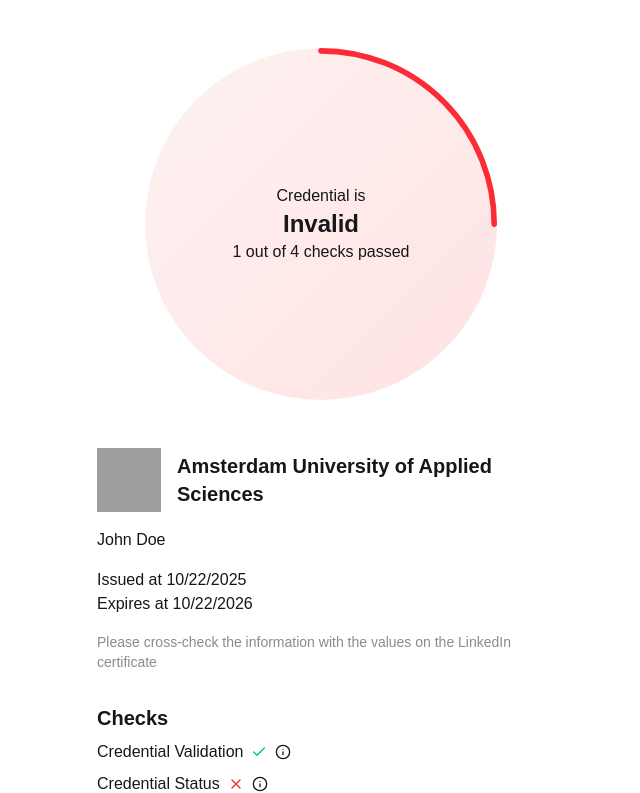
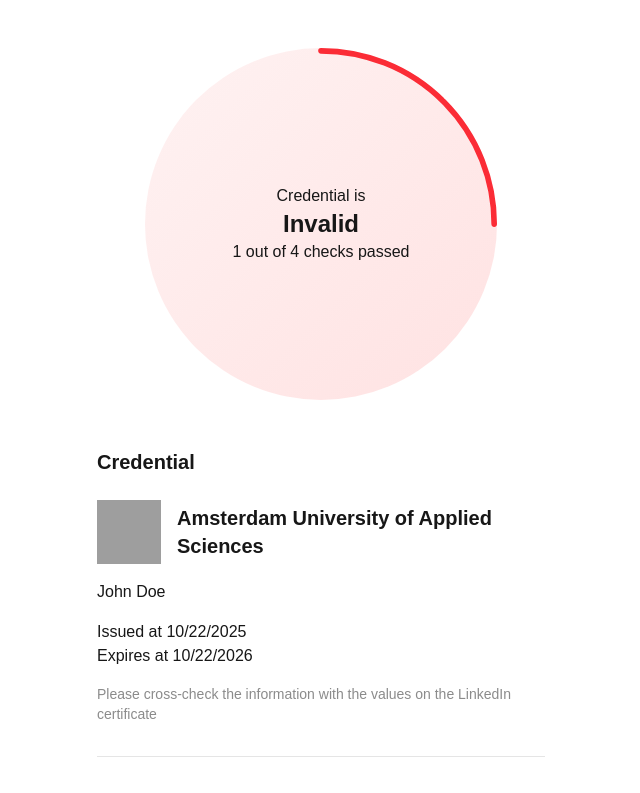
Before and after one commit to Yummygum/iot-identity-app, a Next.js app: page /verify in a window 1280 px wide. Shown: the top 793 px of the page, without its empty margins (319-959 px from the left). Built offline with nearby package versions, Linux system fonts and the light colour scheme; grey boxes are pictures that could not be loaded.

Commit message:
feat(VerificationPage): Add landmarks to HTML

```diff
--- a/src/app/layout.tsx
+++ b/src/app/layout.tsx
@@ -23,7 +23,7 @@
   return (
     <html lang="en">
       <body className={`${inter.variable} font-sans antialiased`}>
-        {children}
+        <main>{children}</main>
       </body>
     </html>
   )
--- a/src/app/verify/page.tsx
+++ b/src/app/verify/page.tsx
@@ -1,10 +1,10 @@
-import SectionVerification from '@/components/organisms/SectionVerification/SectionVerification'
+import VerificationDashboard from '@/components/organisms/VerificationDashboard/VerificationDashboard'
 
 const Verify = () => {
   return (
-    <div>
-      <SectionVerification />
-    </div>
+    <>
+      <VerificationDashboard />
+    </>
   )
 }
 
--- a/src/components/atoms/VerificationCheck.tsx
+++ b/src/components/molecules/VerificationCheck/VerificationCheck.tsx
@@ -1,7 +1,7 @@
 import { Check, Info, X } from 'lucide-react'
 import { useState } from 'react'
 
-import Popup from '@/components/molecules/Popup/Popup'
+import Popup from '@/components/organisms/Popup/Popup'
 
 interface IVerificationCheckProps {
   check: {
@@ -33,14 +33,14 @@
           <X className="text-red-500" height={16} width={16} />
         )}
         {check.description && (
-          <button onClick={openPopup}>
+          <button aria-label="More info" onClick={openPopup}>
             <Info className="mr-0 ml-auto" height={16} width={16} />
           </button>
         )}
       </div>
       {check.status === 'failed' && (
         <p className="text-sm text-red-600">
-          {check.error ?? 'Unknown error occurred.'}
+          {check.error ?? 'Unknown status.'}
         </p>
       )}
 
--- a/src/components/molecules/CredentialOverview/CredentialOverview.tsx
+++ b/src/components/organisms/CredentialOverview/SectionCredentialOverview.tsx
@@ -1,17 +1,22 @@
 import { TVerificationResult } from '@/lib/schemas/verificationResultSchema'
 
-interface ICredentialOverviewProps {
+interface ISectionCredentialOverviewProps {
   isLoading?: boolean
   data: TVerificationResult['credential']
 }
 
-const CredentialOverview = ({ data, isLoading }: ICredentialOverviewProps) => {
+const SectionCredentialOverview = ({
+  data,
+  isLoading
+}: ISectionCredentialOverviewProps) => {
   if (isLoading || !data) {
     return null
   }
 
   return (
-    <div className="my-8 flex flex-col gap-4">
+    <section className="flex flex-col gap-4 border-b border-black/10 py-8">
+      <h2 className="mb-2 text-xl font-semibold">Credential</h2>
+
       <div className="flex items-center gap-4 text-xl">
         <img
           alt=""
@@ -32,8 +37,8 @@
         Please cross-check the information with the values on the LinkedIn
         certificate
       </p>
-    </div>
+    </section>
   )
 }
 
-export default CredentialOverview
+export default SectionCredentialOverview
--- a/src/components/molecules/Popup/Popup.tsx
+++ b/src/components/organisms/Popup/Popup.tsx
@@ -16,13 +16,15 @@
           onClick={onClose}
         >
           <div
-            className="bg-background flex flex-col gap-2 rounded-md p-6"
+            className="bg-background flex max-w-lg flex-col gap-2 rounded-md p-6"
             onClick={(event) => event.stopPropagation()}
             {...props}
           >
             <div className="flex justify-between">
               <h2 className="text-lg font-semibold">{title}</h2>
-              <X onClick={onClose}>Close</X>
+              <button aria-label="Close popup" onClick={onClose}>
+                <X>Close</X>
+              </button>
             </div>
             {props.children}
           </div>
--- a/src/components/molecules/SectionChecks/SectionChecks.tsx
+++ b/src/components/organisms/SectionVerificationChecks/SectionVerificationChecks.tsx
@@ -1,6 +1,6 @@
-import VerificationCheck from '@/components/atoms/VerificationCheck'
+import VerificationCheck from '@/components/molecules/VerificationCheck/VerificationCheck'
 
-interface ISectionChecksProps {
+interface ISectionVerificationChecksProps {
   checks: {
     name: string
     status: 'passed' | 'failed'
@@ -8,7 +8,10 @@
   }[]
 }
 
-const SectionChecks = ({ checks }: ISectionChecksProps) => {
+const SectionVerificationChecks = ({
+  checks
+}: ISectionVerificationChecksProps) => {
+  // Maps error codes to user-friendly messages
   const errorMessagesMap: Map<string, string> = new Map([
     ['INVALID_SIGNATURE', 'The signature of the credential is invalid.'],
     ['EXPIRED_CREDENTIAL', 'The credential has expired.'],
@@ -21,6 +24,7 @@
     ]
   ])
 
+  // Maps check names to descriptions
   const checkDescriptionsMap: Map<string, string> = new Map([
     [
       'Credential Validation',
@@ -34,7 +38,7 @@
 
   return (
     <div>
-      <h2 className="mb-2 text-xl font-semibold">Checks</h2>
+      <h2 className="py-8 text-xl font-semibold">Checks</h2>
 
       <div className="flex flex-col gap-2">
         {checks.map((check, index) => (
@@ -52,4 +56,4 @@
   )
 }
 
-export default SectionChecks
+export default SectionVerificationChecks
--- a/src/components/molecules/VerificationResult/VerificationResult.tsx
+++ b/src/components/organisms/SectionVerificationResult/SectionVerificationResult.tsx
@@ -3,7 +3,7 @@
 import ProgressCircle from '@/components/atoms/ProgressCircle/ProgressCircle'
 import { TVerificationResult } from '@/lib/schemas/verificationResultSchema'
 
-interface IVerificationResultProps {
+interface ISectionVerificationResultProps {
   isLoading: boolean
   data: TVerificationResult | null
 }
@@ -41,12 +41,15 @@
   }
 })
 
-const VerificationResult = ({ data, isLoading }: IVerificationResultProps) => {
+const SectionVerificationResult = ({
+  data,
+  isLoading
+}: ISectionVerificationResultProps) => {
   if (isLoading) {
     return (
-      <div className="mx-auto w-full max-w-sm p-4">
+      <section className="mx-auto w-full max-w-sm p-4">
         <div className={resultCircle({ status: 'loading' })}>Loading... </div>
-      </div>
+      </section>
     )
   }
 
@@ -57,7 +60,7 @@
   const passedChecksPercent = (passedChecks / totalChecks) * 100
 
   return (
-    <div className="mx-auto w-full max-w-sm p-4">
+    <section className="mx-auto w-full max-w-sm p-4">
       <div className="relative">
         <div
           className={resultCircle({
@@ -89,8 +92,8 @@
           />
         )}
       </div>
-    </div>
+    </section>
   )
 }
 
-export default VerificationResult
+export default SectionVerificationResult
--- a/src/components/organisms/SectionVerification/SectionVerification.tsx
+++ b/src/components/organisms/VerificationDashboard/VerificationDashboard.tsx
@@ -2,15 +2,15 @@
 
 import { useEffect, useState } from 'react'
 
-import CredentialOverview from '@/components/molecules/CredentialOverview/CredentialOverview'
-import SectionChecks from '@/components/molecules/SectionChecks/SectionChecks'
-import VerificationResult from '@/components/molecules/VerificationResult/VerificationResult'
+import SectionCredentialOverview from '@/components/organisms/CredentialOverview/SectionCredentialOverview'
+import SectionVerificationChecks from '@/components/organisms/SectionVerificationChecks/SectionVerificationChecks'
+import SectionVerificationResult from '@/components/organisms/SectionVerificationResult/SectionVerificationResult'
 import {
   TVerificationResult,
   verificationResultSchema
 } from '@/lib/schemas/verificationResultSchema'
 
-const SectionVerification = () => {
+const VerificationDashboard = () => {
   const [isLoading, setIsLoading] = useState(true)
   const [result, setResult] = useState<TVerificationResult | null>(null)
 
@@ -43,17 +43,18 @@
 
   return (
     <div className="mx-auto flex min-h-screen w-full max-w-lg flex-col p-8">
-      <VerificationResult data={result} isLoading={isLoading} />
-      <CredentialOverview
+      <SectionVerificationResult data={result} isLoading={isLoading} />
+
+      <SectionCredentialOverview
         data={result?.credential ?? null}
         isLoading={isLoading}
       />
 
       {!isLoading && result !== null && result.checks !== null && (
-        <SectionChecks checks={result.checks} />
+        <SectionVerificationChecks checks={result.checks} />
       )}
     </div>
   )
 }
 
-export default SectionVerification
+export default VerificationDashboard
```
